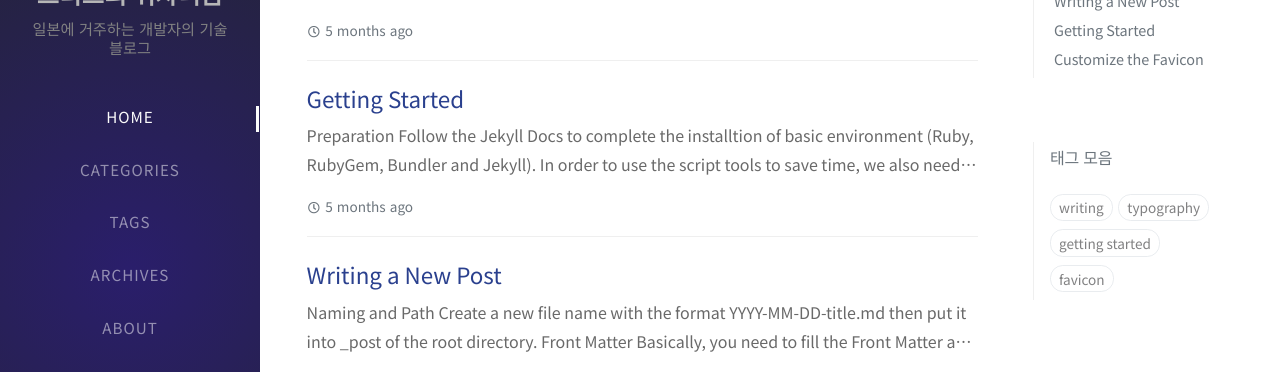
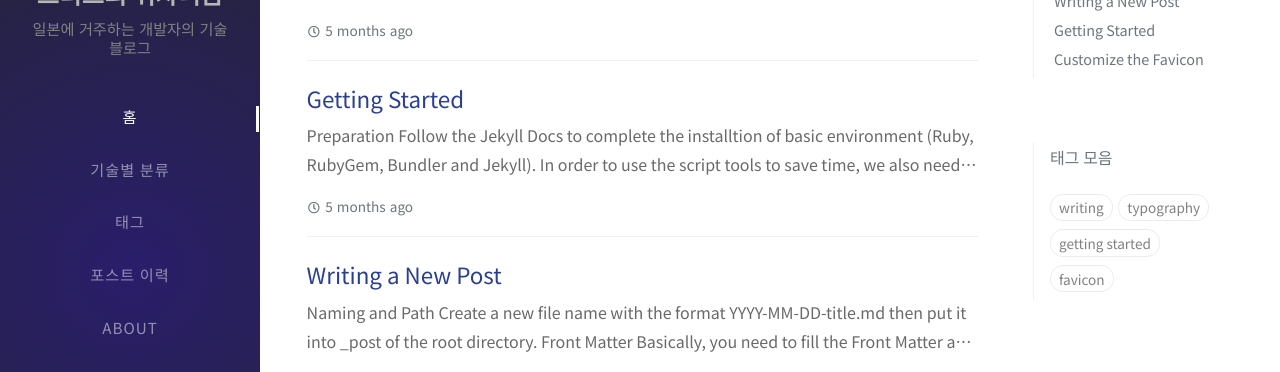
Before and after one commit to FREEZ2385/freez2385.github.io, a Jekyll site: the page built from index.html, in a window 1280 px wide. Shown: the part 180-552 px from the top of the page. Built offline with Jekyll 4.4.1, drawn with Linux system fonts in a browser that asks for light colours; nearby versions of some CDN libraries; the list of posts is cut into pages by our own code; comment, search, counter and statistics services are not loaded.

Commit message:
Update label.yml

```diff
--- a/_data/label.yml
+++ b/_data/label.yml
@@ -5,10 +5,10 @@
 # MIT Licensed
 
 tabs:
-  - { name: "Home", icon: 'fas fa-home' }
-  - { name: "Categories", path: tabs, url: categories, icon: 'fas fa-stream' }
-  - { name: "Tags", path: tabs, url: tags, icon: 'fas fa-tags' }
-  - { name: "Archives", path: tabs, url: archives, icon: 'fas fa-archive'}
+  - { name: "홈", icon: 'fas fa-home' }
+  - { name: "기술별 분류", path: tabs, url: categories, icon: 'fas fa-stream' }
+  - { name: "태그", path: tabs, url: tags, icon: 'fas fa-tags' }
+  - { name: "포스트 이력", path: tabs, url: archives, icon: 'fas fa-archive'}
   - { name: "About", path: tabs, url: about, icon: 'fas fa-info'}
 
 panel:
```
